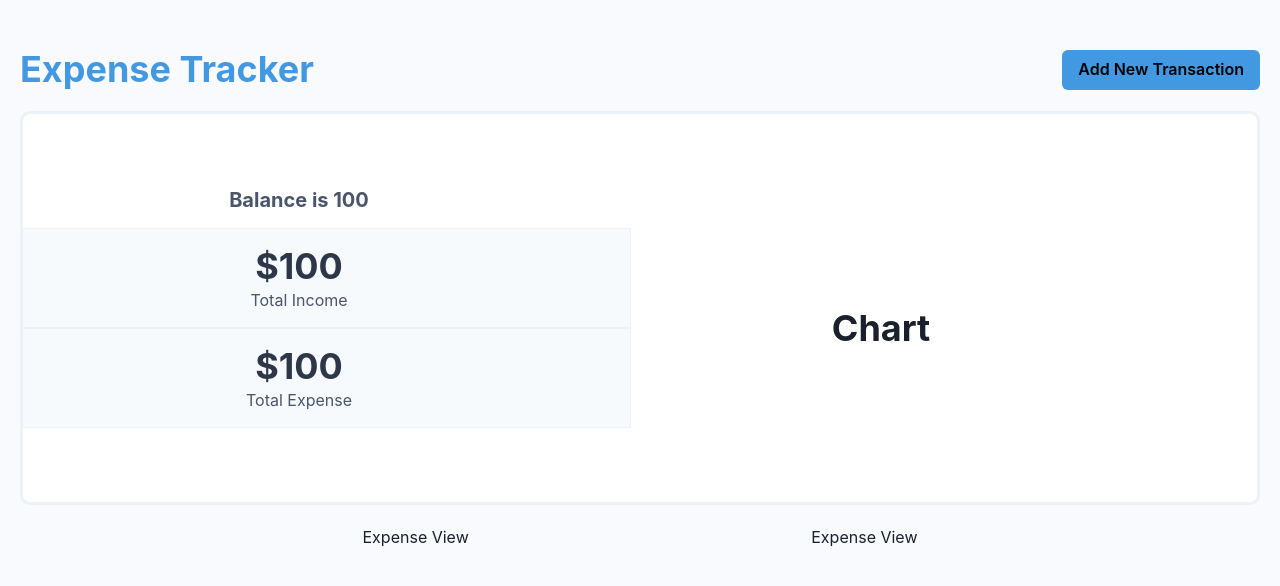
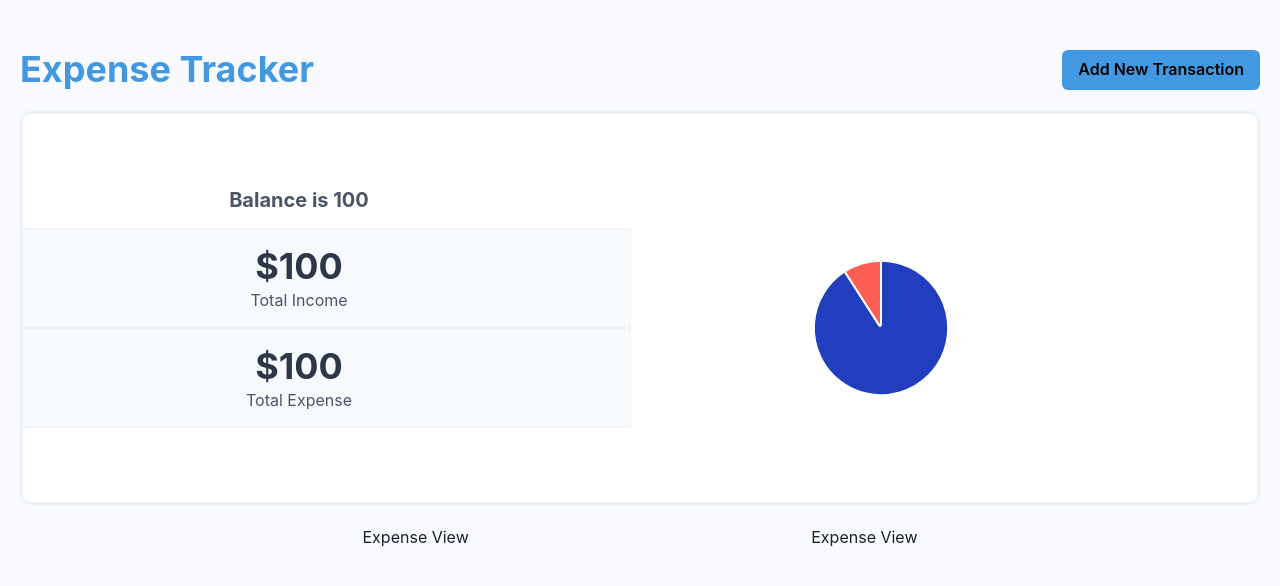
Before and after one commit to JD-Daehyun/myexpensetracker, a React (Create React App) app: page / in a window 1280 px wide. Shown: the top 586 px of the page. Built offline with nearby package versions, Linux system fonts and the light colour scheme.

Commit message:
Add TransactionSummaryChart component

```diff
--- /dev/null
+++ b/src/components/chart/index.jsx
@@ -0,0 +1,57 @@
+import Chart from 'react-apexcharts';
+
+const options = {
+    labels: ["Income", "Expense"],
+    colors: ["#213ebf","#FD5E53"],
+    chart: {
+      width: "50px",
+    },
+    states: {
+      hover: {
+        filter: {
+          type: "none",
+        },
+      },
+    },
+    legend: {
+      show: false,
+    },
+    dataLabels: {
+      enabled: false,
+    },
+    hover: { mode: null },
+    plotOptions: {
+      donut: {
+        expandOnClick: false,
+        donut: {
+          labels: {
+            show: false,
+          },
+        },
+      },
+    },
+    fill: {
+      colors: ["#213ebf","#FD5E53"],
+    },
+    tooltip: {
+      enabled: true,
+      theme: "dark",
+      style: {
+        fontSize: "12px",
+        fontFamily: undefined,
+        backgroundColor: "#000000",
+      },
+    },
+  };
+
+export default function TransactionChartSummary({expense = 100, income = 100}){
+
+
+    return <Chart
+     options={options}
+     series={[income,expense]}
+     type='pie'
+     width={'100%'}
+     height={'100%'}
+    />
+}
--- a/src/components/summary/index.jsx
+++ b/src/components/summary/index.jsx
@@ -1,7 +1,8 @@
 import { Box, Flex, Heading, Text } from "@chakra-ui/react";
 import TransactionForm from "../add-transaction";
+import TransactionChartSummary from "../chart";
 
-export default function Summary({onClose, isOpen}) {
+export default function Summary({ onClose, isOpen }) {
   return (
     <Box
       p={"6"}
@@ -79,13 +80,12 @@
           alignItems={"center"}
           justifyContent={"center"}
         >
-            <Heading>
-                Chart
-            </Heading>
-
+          <Heading>
+            <TransactionChartSummary expense={100} income={1000} />
+          </Heading>
         </Box>
       </Flex>
-      <TransactionForm onClose={onClose} isOpen={isOpen}/>
+      <TransactionForm onClose={onClose} isOpen={isOpen} />
     </Box>
   );
 }
```
